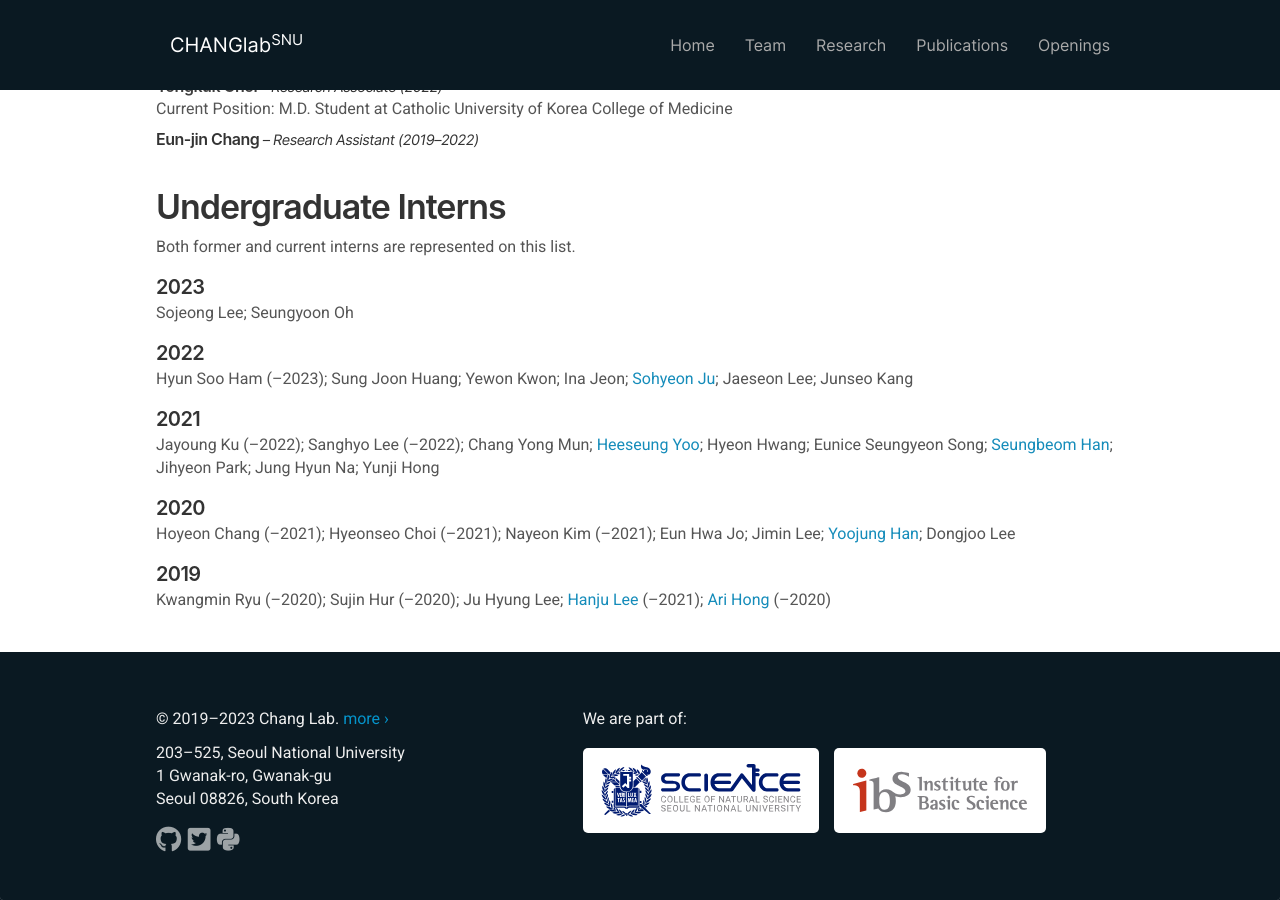
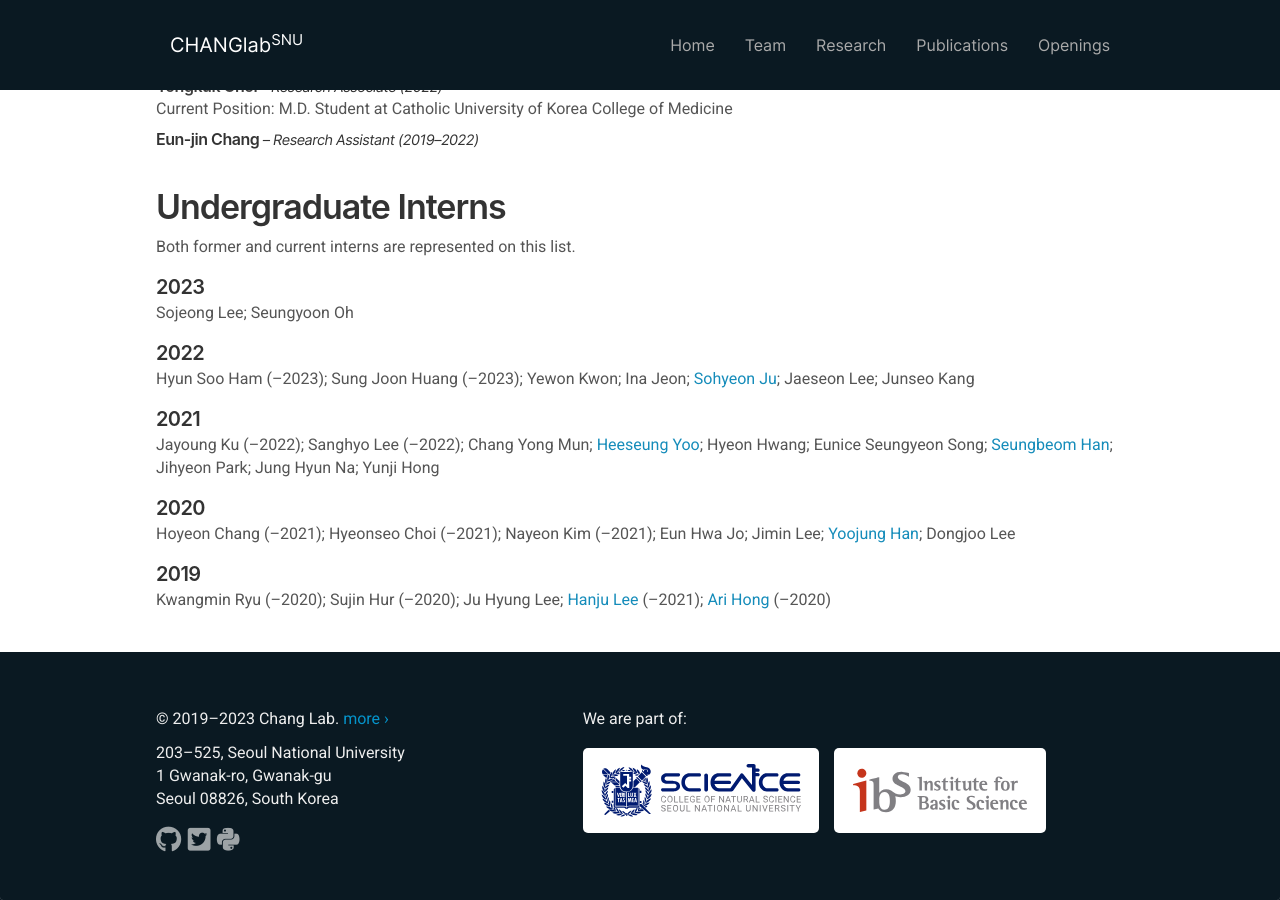
Before and after one commit to ChangLabSNU/ChangLabSNU.github.io, a Jekyll site: the page built from _pages/team.md, in a window 1280 px wide and 900 px high, scrolled down 1426 px. Built offline with Jekyll 4.4.1, drawn with Linux system fonts in a browser that asks for light colours; nearby versions of some CDN libraries; some web fonts are replaced.

Commit message:
Update Sung Joon's intern status.

```diff
--- a/_data/alumni_interns.yml
+++ b/_data/alumni_interns.yml
@@ -15,7 +15,7 @@
 
 - name: Sung Joon Huang
   year_begin: 2022
-  year_end: 2022
+  year_end: 2023
   affiliation_then: Seoul National University
 
 - name: Yewon Kwon
```
